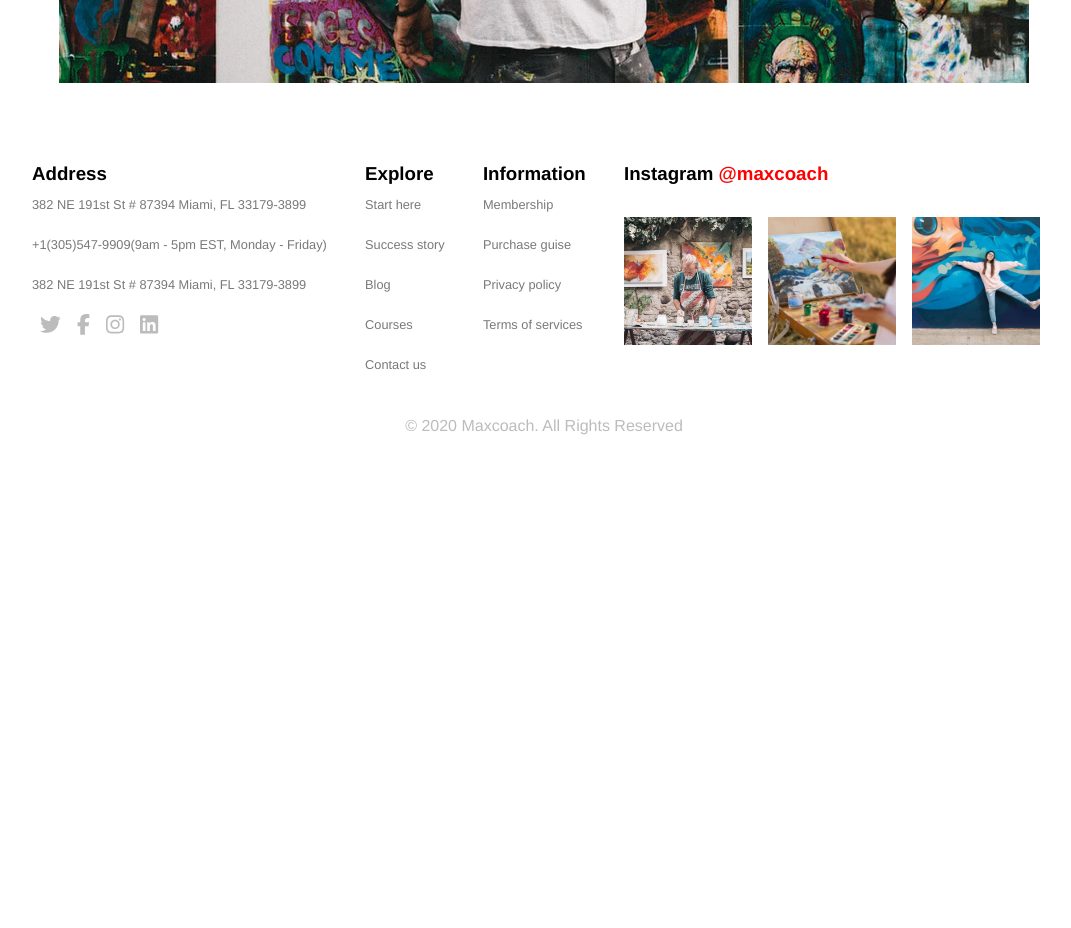
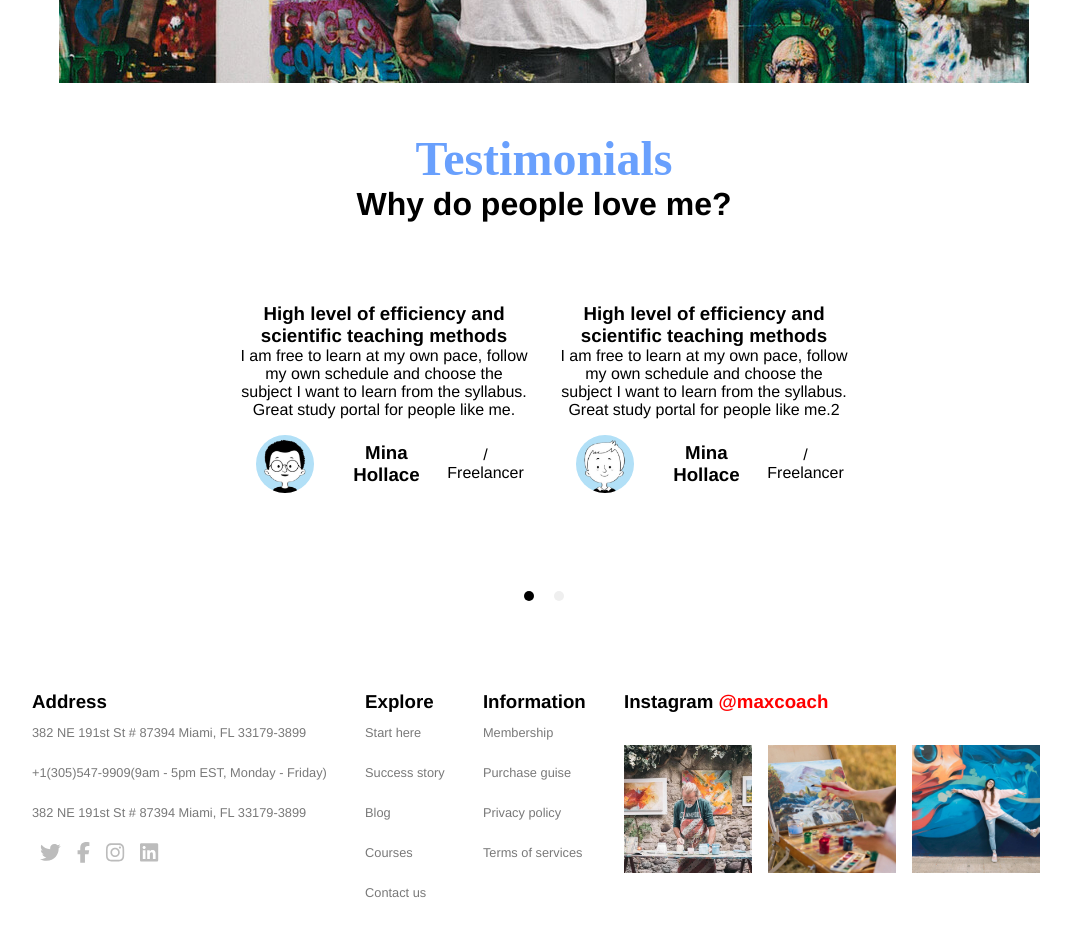
Before and after one commit to Elsti97/proj-html-vuejs, a Vue app: page / in a window 1280 px wide. Shown: the part 2120-3048 px from the top of the page, without its empty margins (96-1167 px from the left). Before the commit the page ends 2571 px from the top, so only its background shows below. Built offline with nearby package versions, Linux system fonts and the light colour scheme; a web font is replaced by a local one.

Commit message:
Carousel done

```diff
--- a/package.json
+++ b/package.json
@@ -15,7 +15,8 @@
     "@fortawesome/vue-fontawesome": "^2.0.9",
     "axios": "^1.2.0",
     "core-js": "^3.8.3",
-    "vue": "^2.6.14"
+    "vue": "^2.6.14",
+    "vue-carousel": "^0.18.0"
   },
   "devDependencies": {
     "@babel/core": "^7.12.16",
--- a/src/components/MainComp.vue
+++ b/src/components/MainComp.vue
@@ -1,19 +1,22 @@
 <template>
   <main>
-    <JumboTron :imageJumboLeft="JumboArrayLeft" :imageJumboRight="JumboArrayRight"/>
+    <JumboTron
+      :imageJumboLeft="JumboArrayLeft"
+      :imageJumboRight="JumboArrayRight"
+    />
     <ContComp1 />
-    <CaroselComp />
+    <CaroselComp :dataPhotos="photosArray" />
     <ContComp2 />
     <ArticlesComp />
   </main>
 </template>
 
 <script>
-import JumboTron from './main_folder/JumboTron.vue'
-import ContComp1 from './main_folder/ContComp1.vue'
-import CaroselComp from './main_folder/CaroselComp.vue'
-import ContComp2 from './main_folder/ContComp2.vue'
-import ArticlesComp from './main_folder/ArticlesComp.vue'
+import JumboTron from "./main_folder/JumboTron.vue";
+import ContComp1 from "./main_folder/ContComp1.vue";
+import CaroselComp from "./main_folder/CaroselComp.vue";
+import ContComp2 from "./main_folder/ContComp2.vue";
+import ArticlesComp from "./main_folder/ArticlesComp.vue";
 
 export default {
   name: "MainComp",
@@ -22,64 +25,94 @@ export default {
     ContComp1,
     CaroselComp,
     ContComp2,
-    ArticlesComp
+    ArticlesComp,
   },
   props: {},
-  data(){
-    return{
+  data() {
+    return {
       JumboArrayLeft: [
         {
           image: "artist-shape-02.png",
-          class: "absolute a-0"
+          class: "absolute a-0",
         },
         {
           image: "artist-shape-03.png",
-          class: "absolute a-0"
+          class: "absolute a-0",
         },
         {
           image: "artist-hero-image-01.jpg",
-          class: "absolute a-4"
+          class: "absolute a-4",
         },
         {
           image: "artist-hero-image-02.jpg",
-          class: "absolute a-0"
+          class: "absolute a-0",
         },
         {
           image: "artist-hero-image-03.png",
-          class: "absolute a-0"
+          class: "absolute a-0",
         },
       ],
       JumboArrayRight: [
         {
           image: "artist-shape-01.png",
-          class: "absolute a-0"
+          class: "absolute a-0",
         },
         {
           image: "artist-shape-01-300x288.png",
-          class: "absolute a-0"
+          class: "absolute a-0",
         },
         {
           image: "artist-shape-03.png",
-          class: "absolute a-2"
+          class: "absolute a-2",
         },
         {
           image: "artist-shape-05.png",
-          class: "absolute a-3"
+          class: "absolute a-3",
         },
         {
           image: "artist-hero-image-04.jpg",
-          class: "absolute a-4"
+          class: "absolute a-4",
         },
-      ]
-    }
-  }
+      ],
+      photosArray: [
+        {
+          image: "artist-testimonial-avatar-01.jpg",
+          titolo: "High level of efficiency and scientific teaching methods",
+          paragrafo: "I am free to learn at my own pace, follow my own schedule and choose the subject I want to learn from the syllabus. Great study portal for people like me.",
+          name: "Mina Hollace",
+          work: "Freelancer",
+        },
+        {
+          image: "artist-testimonial-avatar-02.jpg",
+          titolo: "High level of efficiency and scientific teaching methods",
+          paragrafo: "I am free to learn at my own pace, follow my own schedule and choose the subject I want to learn from the syllabus. Great study portal for people like me.2",
+          name: "Mina Hollace",
+          work: "Freelancer",
+        },
+        {
+          image: "artist-testimonial-avatar-03.jpg",
+          titolo: "High level of efficiency and scientific teaching methods",
+          paragrafo: "I am free to learn at my own pace, follow my own schedule and choose the subject I want to learn from the syllabus. Great study portal for people like me.3",
+          name: "Mina Hollace",
+          work: "Freelancer",
+        },
+        {
+          image: "artist-testimonial-avatar-04.jpg",
+          titolo: "High level of efficiency and scientific teaching methods",
+          paragrafo: "I am free to learn at my own pace, follow my own schedule and choose the subject I want to learn from the syllabus. Great study portal for people like me.4",
+          name: "Mina Hollace",
+          work: "Freelancer",
+        },
+      ],
+    };
+  },
 };
 </script>
 
 <style lang="scss">
-.font-celeste{
-    font-family: 'La Belle Aurore', cursive;
-    font-size: 3rem;
-    color: #69a0fd;
+.font-celeste {
+  font-family: "La Belle Aurore", cursive;
+  font-size: 3rem;
+  color: #69a0fd;
 }
 </style>
--- a/src/components/main_folder/CaroselComp.vue
+++ b/src/components/main_folder/CaroselComp.vue
@@ -1,15 +1,73 @@
 <template>
   <div>
+    <div class="text-center">
+      <h1 class="font-celeste">Testimonials</h1>
+      <h1>Why do people love me?</h1>
+    </div>
 
+    <!-- CAROSEL -->
+    <carousel class="carousel-center">
+      <slide class="card" v-for="(elem, index) in dataPhotos" :key="index">
+        <h3>{{ elem.titolo }}</h3>
+        <p>{{ elem.paragrafo }}</p>
+        <div class="img-part">
+          <img :src="require(`../../assets/images/${elem.image}`)" alt="" />
+          <h3>{{ elem.name }}</h3>
+          <p>/ {{ elem.work }}</p>
+        </div>
+      </slide>
+    </carousel>
   </div>
 </template>
 
 <script>
-  export default {
-    name: "CaroselComp",
-  }
+import { Carousel, Slide } from "vue-carousel";
+
+export default {
+  name: "CaroselComp",
+  components: {
+    Carousel,
+    Slide,
+  },
+  props: {
+    dataPhotos: Array,
+  },
+};
 </script>
 
 <style lang="scss" scoped>
-
+.text-center {
+  text-align: center;
+  margin-top: 3rem;
+}
+.flex-center {
+  display: flex;
+  justify-content: center;
+  align-items: center;
+  flex-direction: column;
+}
+.margin-2 * {
+  margin: 2rem;
+}
+.carousel-center {
+  display: flex;
+  justify-content: center;
+  align-items: center;
+  width: 50%;
+  margin: 3rem auto 0;
+  .card {
+    padding: 2rem 1rem;
+    text-align: center;
+    img {
+      width: 20%;
+      border-radius: 50%;
+      margin: 1rem;
+    }
+    .img-part {
+      justify-content: center;
+      display: flex;
+      align-items: center;
+    }
+  }
+}
 </style>
--- a/src/components/main_folder/JumboTron.vue
+++ b/src/components/main_folder/JumboTron.vue
@@ -45,7 +45,6 @@ export default {
   align-items: center;
   height: 30rem;
   background-color: #fbf9f6;
-  // background-color: black;
   .relative {
     position: relative;
   }
@@ -73,22 +72,20 @@ export default {
   display: flex;
 }
 .center-j {
-  // display: flex;
   flex-direction: column;
   justify-content: center;
   align-items: center;
-  // padding: 10rem 0;
-  button{
-    background-color: #EF6F31;
+  button {
+    background-color: #ef6f31;
     border: none;
     margin-top: 3rem;
     padding: 1rem 3rem;
-    border-radius: .3rem;
+    border-radius: 0.3rem;
     color: white;
   }
-
 }
-// .left-j, .right-j{
-//   display: none;
-// }
+.left-j,
+.right-j {
+  display: none;
+}
 </style>
--- a/src/main.js
+++ b/src/main.js
@@ -1,5 +1,8 @@
 import Vue from 'vue'
 import App from './App.vue'
+
+import VueCarousel from 'vue-carousel';
+Vue.use(VueCarousel);
 
 /* import the fontawesome core */
 import { library } from '@fortawesome/fontawesome-svg-core'
@@ -8,12 +11,12 @@ import { library } from '@fortawesome/fontawesome-svg-core'
 import { FontAwesomeIcon } from '@fortawesome/vue-fontawesome'
 
 /* import specific icons */
-import { faUserSecret, faAngleDown } from '@fortawesome/free-solid-svg-icons'
+import { faUserSecret, faAngleDown, faCircle } from '@fortawesome/free-solid-svg-icons'
 import { faTwitter, faFacebookF, faInstagram, faLinkedin} from '@fortawesome/free-brands-svg-icons'
 import { faClock } from '@fortawesome/free-regular-svg-icons'
 
 /* add icons to the library */
-library.add(faUserSecret, faClock, faTwitter, faFacebookF, faInstagram, faLinkedin, faAngleDown )
+library.add(faUserSecret, faClock, faTwitter, faFacebookF, faInstagram, faLinkedin, faAngleDown, faCircle )
 
 /* add font awesome icon component */
 Vue.component('font-awesome-icon', FontAwesomeIcon)
```
Also changed, not shown: 1 other file (tests, documents, lock files or other folders).
